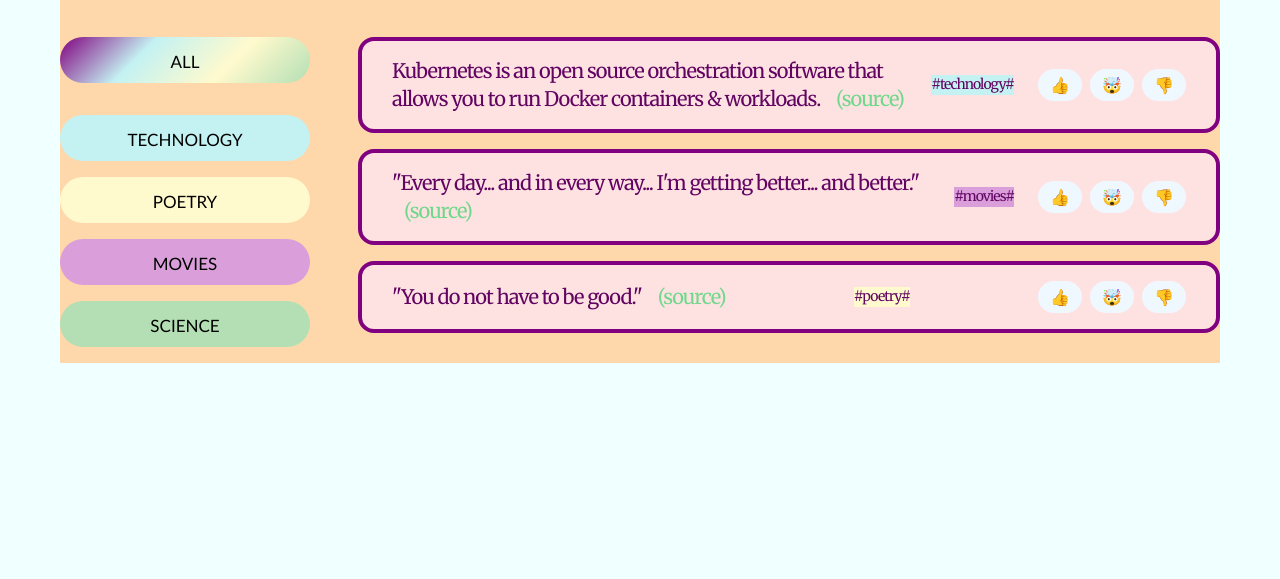
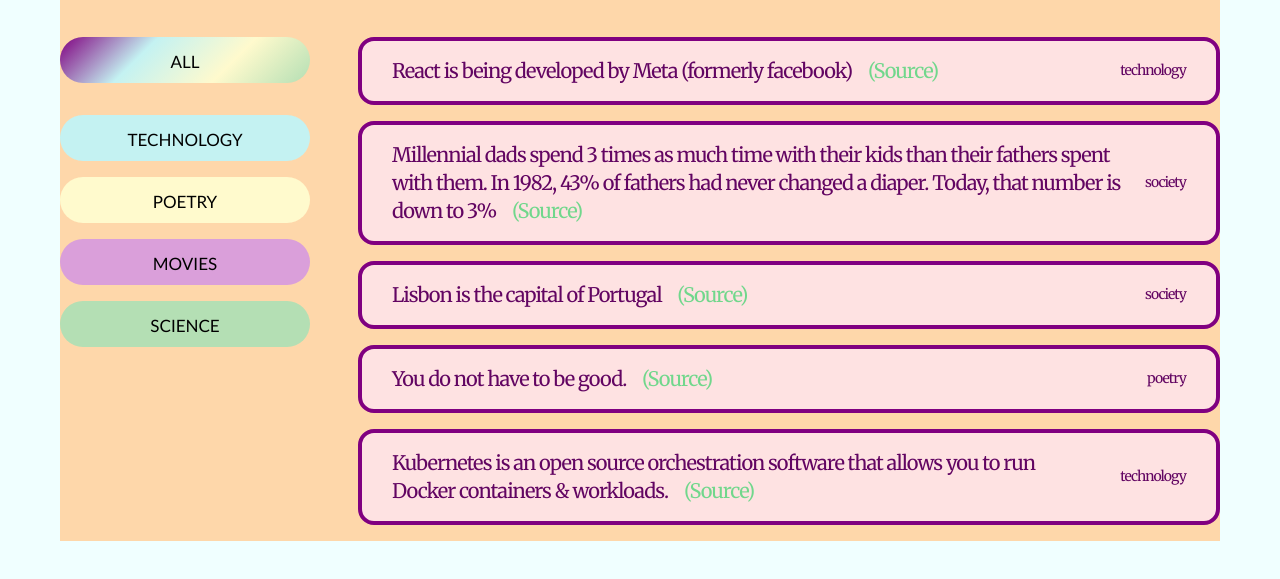
Before and after one commit to pkg415/TidBitsV1, a plain HTML site: page index.html in a window 1280 px wide. Shown: the part 119-698 px from the top of the page. Drawn offline with Linux system fonts and the light colour scheme.

Commit message:
added function to display tidbits

```diff
--- a/index.html
+++ b/index.html
@@ -75,7 +75,9 @@
       </li>
       </ul>
     </aside>
-    <ul>
+
+  <section>
+    <ul class="facts-list">
       <li class="info">
         <p>
           Kubernetes is an open source orchestration software that allows you to run Docker containers & workloads.
@@ -123,7 +125,7 @@
       </li>
 
     </ul>
-
+  </section>
   </main>
   </div>
   <script src="script.js"></script>
--- a/script.js
+++ b/script.js
@@ -1,70 +1,3 @@
-console.log("Hello whirled");
-
-const btn = document.querySelector('.btn-open');
-const form = document.querySelector('.main-form');
-
-btn.addEventListener('click', function() {
-  console.log("CLICK");
-  if(form.classList.contains('hidden')) {
-    form.classList.remove('hidden');
-    btn.textContent = "Close";
-  }
-  else {
-    form.classList.add('hidden');
-    btn.textContent = "Share a TidBit";
-  }
-})
-
-let votesInteresting = 23;
-let votesMindblowing = 23;
-let votesFalse = 77;
-const text = "Lisbon is the capital of Portugal";
-
-let totalUpvotes = votesInteresting + votesMindblowing;
-
-const strTemplateLiteral = `The current fact is ${text}. It is ${calcTidBitAge()} years old.  It is probably ${totalUpvotes > votesFalse ? "correct" : "false"
-  }.`
-
-const isCorrect = votesFalse < totalUpvotes;
-
-function calcTidBitAge(yearCreated) {
-  const currentYear = new Date().getFullYear();
-  if (yearCreated > currentYear) alert('no time Travel to future allowed!');
-  const age = currentYear - yearCreated;
-  return age;
-}
-
-// const message =
-//   totalUpvotes > votesFalse
-//   ? "ppl vote yes"
-//   : "check more sources...";
-
-  // alert(message);
-
-  // const calcAge2 = (yearGiven) => new Date().getFullYear() - yearGiven;
-// const testAge = calcTidBitAge(2019);
-// // console.log(testAge);
-
-// if (votesInteresting === votesMindblowing) {
-//   alert('This tidbit is equally interesting & mind-blowing!');
-// }
-
-
-const CATEGORIES = [
-  { name: "technology", color: "rgb(196, 242, 242)" },
-  { name: "science", color: "#b4dfb4" },
-  { name: "finance", color: "#ef4444" },
-  { name: "society", color: "#eab308" },
-  { name: "entertainment", color: "#da9fda" },
-  { name: "health", color: "#14b8a6" },
-  { name: "history", color: "#f97316" },
-  { name: "news", color: "#8b5cf6" },
-  { name: "poetry", color: "fffacd" }
-];
-
-const allCategories = CATEGORIES.map((el) => el.name);
-console.log(allCategories)
-
 const initialFacts = [
   {
     id: 1,
@@ -119,4 +52,161 @@ const initialFacts = [
   }
 ];
 
-const factAges = initialFacts.map((el) => calcTidBitAge(el.createdIn));
+const CATEGORIES = [
+  { name: "technology", color: "rgb(196, 242, 242)" },
+  { name: "science", color: "#b4dfb4" },
+  { name: "finance", color: "#ef4444" },
+  { name: "society", color: "#eab308" },
+  { name: "entertainment", color: "#da9fda" },
+  { name: "health", color: "#14b8a6" },
+  { name: "history", color: "#f97316" },
+  { name: "news", color: "#8b5cf6" },
+  { name: "poetry", color: "fffacd" }
+];
+
+console.log("Hello whirled");
+
+const btn = document.querySelector('.btn-open');
+const form = document.querySelector('.main-form');
+const factsList = document.querySelector('.facts-list');
+
+//create DOM elements; render facts in list
+factsList.innerHTML = "";
+
+// factsList.insertAdjacentHTML("afterbegin", "<li>Bear</li>");
+
+function createFactsList(dataArray) {
+
+const htmlArr = dataArray.map((fact) =>`<li class="info">
+  <p>
+  ${fact.text}
+    <a
+    class="source"
+    href="${fact.source}"
+    target="_blank"
+    >(Source)</a>
+  </p>
+  <span class="tag" style="">${fact.category}</span>
+  </li>`);
+
+console.log(htmlArr);
+const html = htmlArr.join("");
+factsList.insertAdjacentHTML("afterbegin", html);
+};
+
+createFactsList(initialFacts);
+
+// Toggle form visibility
+// we will leave test data in html, and instead use JS to clear the data
+// console.dir(btn) will display the whole directory of the element on DOM
+
+btn.addEventListener('click', function() {
+  console.log("CLICK");
+
+  if(form.classList.contains('hidden')) {
+    form.classList.remove('hidden');
+    btn.textContent = "Close";
+  }
+  else {
+    form.classList.add('hidden');
+    btn.textContent = "Share a TidBit";
+  }
+})
+
+
+
+// let votesInteresting = 23;
+// let votesMindblowing = 23;
+// let votesFalse = 77;
+// const text = "Lisbon is the capital of Portugal";
+
+// let totalUpvotes = votesInteresting + votesMindblowing;
+
+// const strTemplateLiteral = `The current fact is ${text}. It is ${calcTidBitAge()} years old.  It is probably ${totalUpvotes > votesFalse ? "correct" : "false"
+//   }.`
+
+// const isCorrect = votesFalse < totalUpvotes;
+
+// function calcTidBitAge(yearCreated) {
+//   const currentYear = new Date().getFullYear();
+//   if (yearCreated > currentYear) alert('no time Travel to future allowed!');
+//   const age = currentYear - yearCreated;
+//   return age;
+// }
+
+// // const message =
+// //   totalUpvotes > votesFalse
+// //   ? "ppl vote yes"
+// //   : "check more sources...";
+
+//   // alert(message);
+
+//   // const calcAge2 = (yearGiven) => new Date().getFullYear() - yearGiven;
+// // const testAge = calcTidBitAge(2019);
+// // // console.log(testAge);
+
+// // if (votesInteresting === votesMindblowing) {
+// //   alert('This tidbit is equally interesting & mind-blowing!');
+// // }
+
+
+
+
+// const allCategories = CATEGORIES.map((el) => el.name);
+// console.log(allCategories)
+
+// const initialFacts = [
+//   {
+//     id: 1,
+//     text: "React is being developed by Meta (formerly facebook)",
+//     source: "https://opensource.fb.com/",
+//     category: "technology",
+//     votesInteresting: 24,
+//     votesMindblowing: 9,
+//     votesFalse: 4,
+//     createdIn: 2021,
+//   },
+//   {
+//     id: 2,
+//     text: "Millennial dads spend 3 times as much time with their kids than their fathers spent with them. In 1982, 43% of fathers had never changed a diaper. Today, that number is down to 3%",
+//     source:
+//       "https://www.mother.ly/parenting/millennial-dads-spend-more-time-with-their-kids",
+//     category: "society",
+//     votesInteresting: 11,
+//     votesMindblowing: 2,
+//     votesFalse: 0,
+//     createdIn: 2019,
+//   },
+//   {
+//     id: 3,
+//     text: "Lisbon is the capital of Portugal",
+//     source: "https://en.wikipedia.org/wiki/Lisbon",
+//     category: "society",
+//     votesInteresting: 8,
+//     votesMindblowing: 3,
+//     votesFalse: 1,
+//     createdIn: 2015,
+//   },
+//   {
+//     id: 4,
+//     text: "You do not have to be good.",
+//     source: "https://www.vanderbilt.edu/olli/class-materials/2017Summer.MindfulnessWk1.pdf",
+//     category: "poetry",
+//     votesInteresting: 967,
+//     votesMindblowing: 666,
+//     votesFalse: 0,
+//     createdIn: 2004,
+//   },
+//   {
+//     id: 5,
+//     text: "Kubernetes is an open source orchestration software that allows you to run Docker containers & workloads.",
+//     source: "https://azure.microsoft.com/en-us/solutions/kubernetes-vs-docker/",
+//     category: "technology",
+//     votesInteresting: 17,
+//     votesMindblowing: 0,
+//     votesFalse: 0,
+//     createdIn: 2023,
+//   }
+// ];
+
+// const factAges = initialFacts.map((el) => calcTidBitAge(el.createdIn));
```
